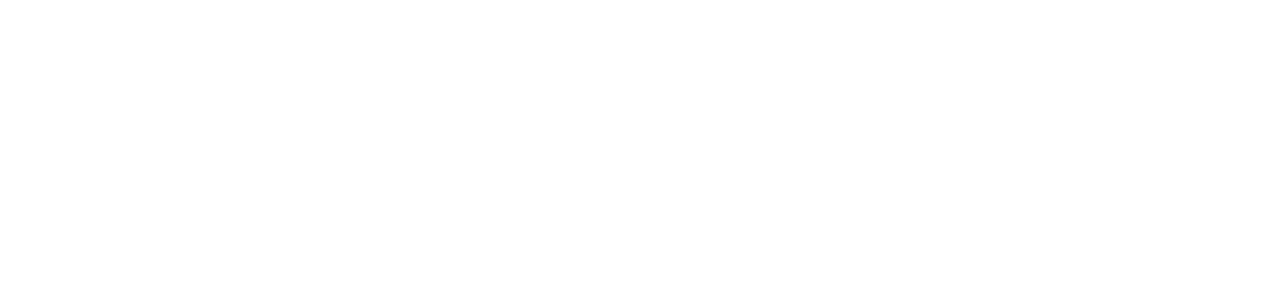
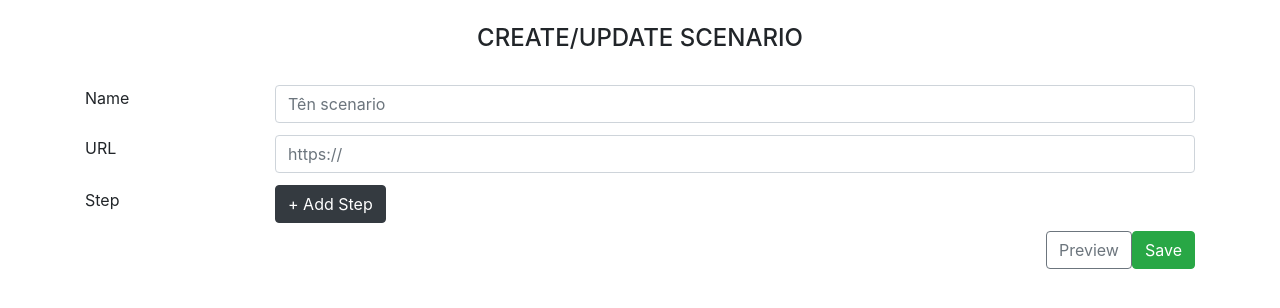
Before and after one commit to BehemothLtd/better-test, a Nuxt app in the folder client/: page /projects/1/scenarios/1 in a window 1280 px wide. Before the commit this address had no page. Shown: the top 308 px of the page. Built offline with nearby package versions, Linux system fonts and the light colour scheme.

Commit message:
add scenario create

```diff
--- /dev/null
+++ b/client/pages/projects/_id/scenarios/_id/ModalStepScenarios.vue
@@ -0,0 +1,88 @@
+<template>
+  <div>
+    <b-row class="align-items-center mt-3">
+      <b-col sm="3">
+        <label>Action :</label>
+      </b-col>
+      <b-col sm="9">
+        <b-form-select
+          v-model="selected_action"
+          :options="actions"
+        ></b-form-select>
+      </b-col>
+    </b-row>
+    <b-row v-if="selected_action == 'input'" class="align-items-center mt-3">
+      <b-col sm="3">
+        <label>Value</label>
+      </b-col>
+      <b-col sm="9">
+        <b-input placeholder="value"></b-input>
+      </b-col>
+    </b-row>
+    <div v-if="selected_action == 'wait'">
+      <b-row class="align-items-center mt-3">
+        <b-col sm="3">
+          <label>Wait for</label>
+        </b-col>
+        <b-col sm="9">
+          <b-form-select
+            v-model="selected_wait"
+            :options="waits"
+          ></b-form-select>
+        </b-col>
+      </b-row>
+      <b-row v-if="selected_wait == 'seconds'" class="align-items-center mt-3">
+        <b-col sm="3">
+          <label>Value</label>
+        </b-col>
+        <b-col sm="9">
+          <div class="postion-relative">
+            <b-input placeholder="10"></b-input>
+            <span class="unit">-/+(s)</span>
+          </div>
+        </b-col>
+      </b-row>
+    </div>
+    <div v-if="selected_action == 'scenario'">
+      <b-row class="align-items-center mt-3">
+        <b-col sm="3">
+          <label>Value</label>
+        </b-col>
+        <b-col sm="9">
+          <b-form-select></b-form-select>
+        </b-col>
+      </b-row>
+    </div>
+    <div v-if="selected_action == 'assert'">
+      <b-row class="align-items-center mt-3">
+        <b-col sm="3">
+          <label>Equal</label>
+        </b-col>
+        <b-col sm="9">
+          <b-input placeholder="value"></b-input>
+        </b-col>
+      </b-row>
+    </div>
+  </div>
+</template>
+<script>
+export default {
+  data() {
+    return {
+      selected_action: "click",
+      selected_wait: "element",
+      actions: [
+        { value: "click", text: "Click" },
+        { value: "input", text: "Input" },
+        { value: "wait", text: "Wait" },
+        { value: "scenario", text: "Scenario" },
+        { value: "assert", text: "Assert" },
+      ],
+      waits: [
+        { value: "element", text: "Element" },
+        { value: "seconds", text: "Seconds" },
+      ],
+    };
+  },
+};
+</script>
--- /dev/null
+++ b/client/pages/projects/_id/scenarios/_id/index.vue
@@ -0,0 +1,73 @@
+<template>
+  <div class="container">
+    <h4 class="my-4 text-center">CREATE/UPDATE SCENARIO</h4>
+    <b-row class="align-items-center">
+      <b-col sm="2">
+        <label>Name</label>
+      </b-col>
+      <b-col sm="10">
+        <b-input-group class="v-group mt-2 mb-1">
+          <b-input placeholder="Tên scenario"></b-input>
+        </b-input-group>
+      </b-col>
+    </b-row>
+
+    <b-row class="align-items-center mb-2">
+      <b-col sm="2">
+        <label>URL</label>
+      </b-col>
+      <b-col sm="10">
+        <b-input-group class="v-group mt-2 mb-1">
+          <b-input placeholder="https://"></b-input>
+        </b-input-group>
+      </b-col>
+    </b-row>
+
+    <b-row class="align-items-center mt-2">
+      <b-col sm="2">
+        <label>Step</label>
+      </b-col>
+      <b-col sm="10">
+        <b-button v-b-modal.modal-step-scenarios variant="dark">+ Add Step</b-button>
+      </b-col>
+    </b-row>
+
+    <b-row class="align-items-center mt-2 text-right">
+      <b-col sm="12">
+        <b-button variant="outline-secondary">Preview</b-button>
+        <b-button variant="success">Save</b-button>
+      </b-col>
+    </b-row>
+
+    <b-modal id="modal-step-scenarios" modal-class="modal-type" hide-header>
+      <b-row class="align-items-center">
+        <b-col sm="3">
+          <label>Element</label>
+        </b-col>
+        <b-col sm="9">
+          <b-form-select></b-form-select>
+        </b-col>
+      </b-row>
+      <ModalStepScenarios></ModalStepScenarios>
+    </b-modal>
+  </div>
+</template>
+<script>
+import ModalStepScenarios from '@/pages/projects/_id/scenarios/_id/ModalStepScenarios.vue';
+export default {
+  components: { ModalStepScenarios },
+  methods: {
+    showModal() {
+      this.$refs.modal - type.show();
+    },
+  },
+  mounted() {},
+};
+</script>
+<style>
+.unit {
+  position: absolute;
+  top: 5px;
+  right: 20px;
+}
+</style>
```
